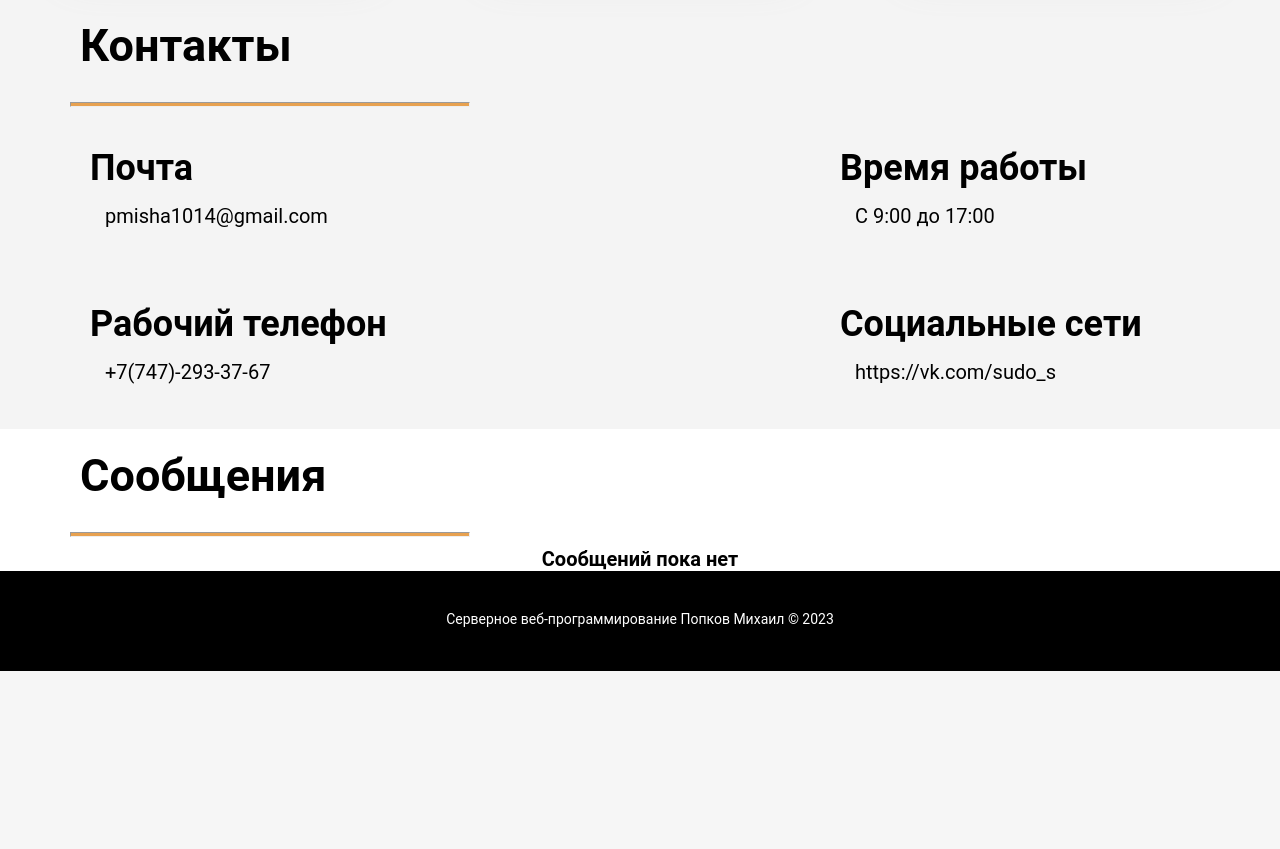
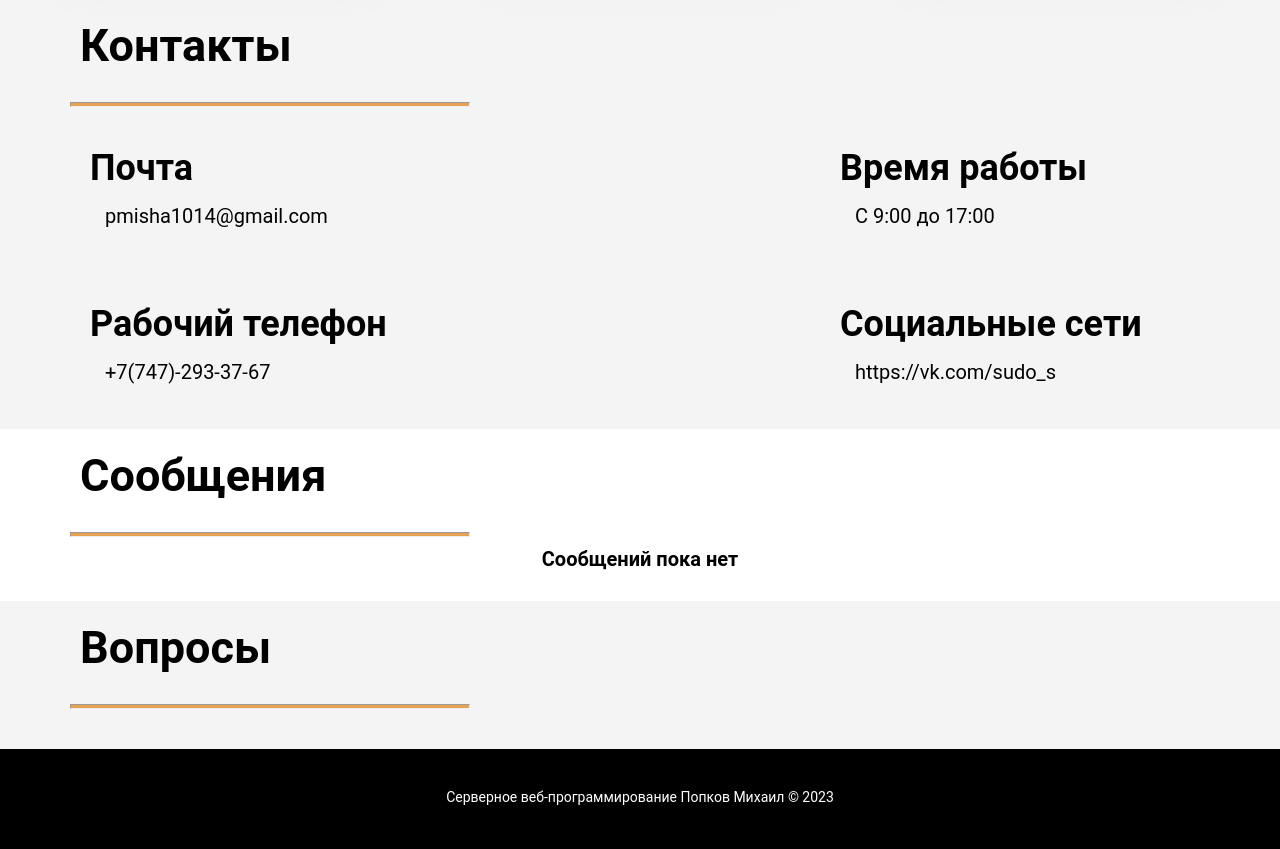
Before and after one commit to mmkhl/php_lab, a PHP site: page / in a window 1280 px wide. Shown: the part 1564-2413 px from the top of the page. Before the commit the page ends 2235 px from the top, so only its background shows below. Run offline with PHP 8.4, Linux system fonts and the light colour scheme; the visitor is signed in with stand-in values (Sample User, id 1); data that the repository does not hold is empty.

Commit message:
Create section by question/answer

```diff
--- a/index.php
+++ b/index.php
@@ -163,6 +163,15 @@
             </div>
         </div>
     </div>
+    <div class="questions" id="questions">
+        <div class="container">
+            <h2 class="header__section">Вопросы</h2>
+            <hr>
+        </div>
+    </div>
+
+
+
     <div class="footer">
         <div class="container">
             <span>Серверное веб-программирование Попков Михаил &copy; 2023</span>
--- a/style/main-page.css
+++ b/style/main-page.css
@@ -282,6 +282,7 @@ div.msg__section {
   justify-content: space-around;
   width: auto;
   height: auto;
+  padding-bottom: 30px;
 }
 
 div.msg__block {
@@ -324,6 +325,19 @@ div.msg__block button[type='submit'] {
   font-size: 25px;
 }
 
+/* Блок с вопросами для проверки знаний */
+
+div.questions{
+  background-color: #ececec8c;
+  padding-bottom: 30px;
+
+}
+
+
+
+
+
+
 
 .footer {
   position: relative;
```
